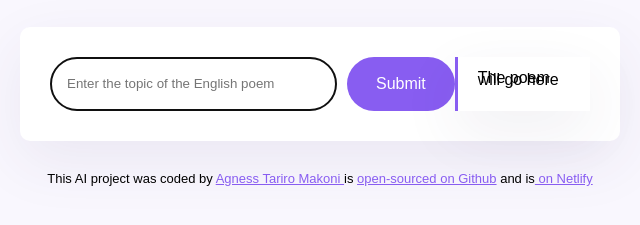
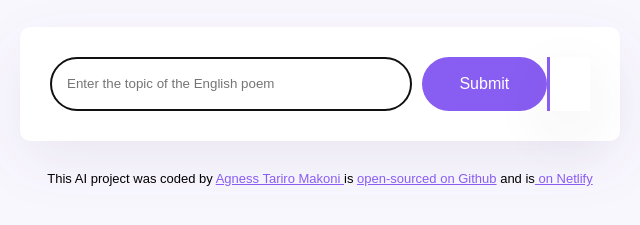
Before and after one commit to aggy2024/English-Poems-Generator, a plain HTML site: page index.html in a window 1280 px wide. Shown: the part 177-402 px from the top of the page, without its empty margins (320-960 px from the left). Drawn offline with Linux system fonts and the light colour scheme.

Commit message:
deletion

```diff
--- a/index.html
+++ b/index.html
@@ -16,7 +16,7 @@
       <input type="text" placeholder="Enter the topic of the English poem" autofocus required autocomplete="off" class="instructions"/>
       <input type="submit" class="submit-button" />
       <div class="poem">
-        The poem will go here
+
         <br />
       </div>
     </form>
```
